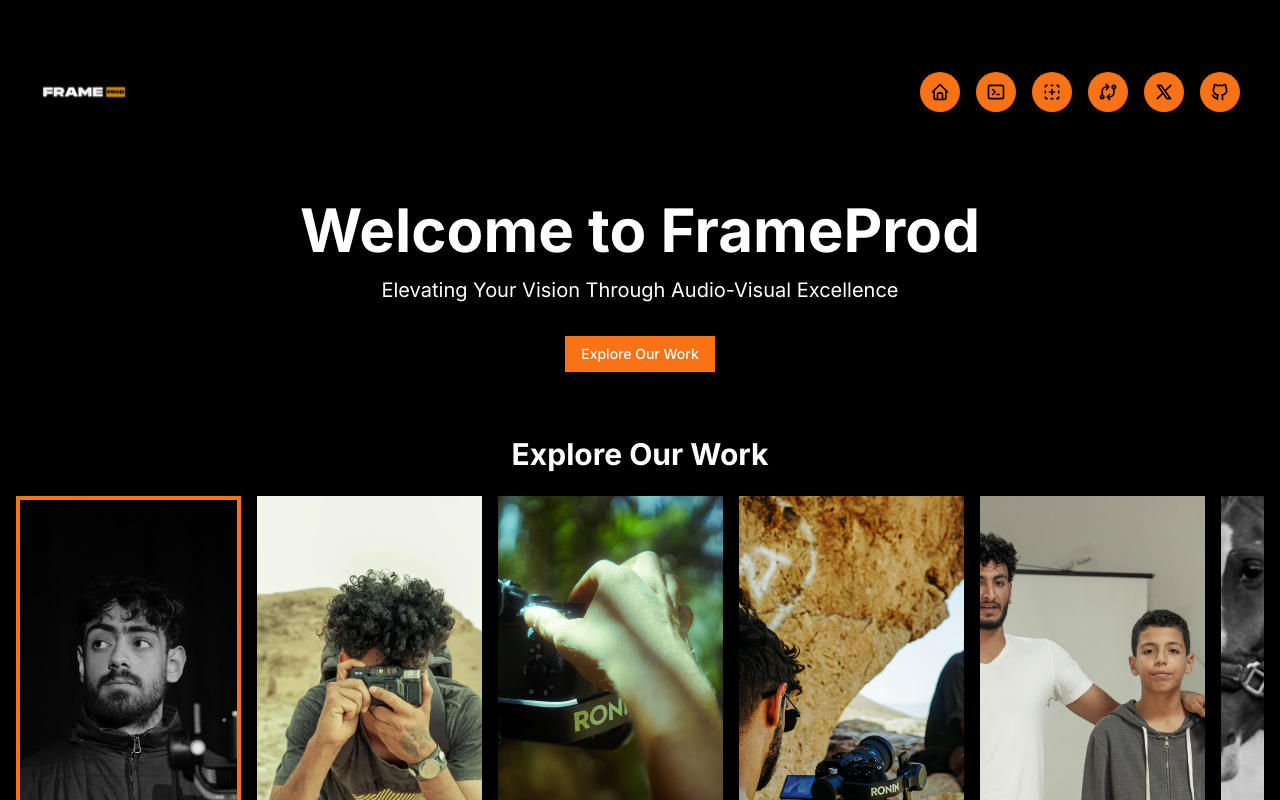
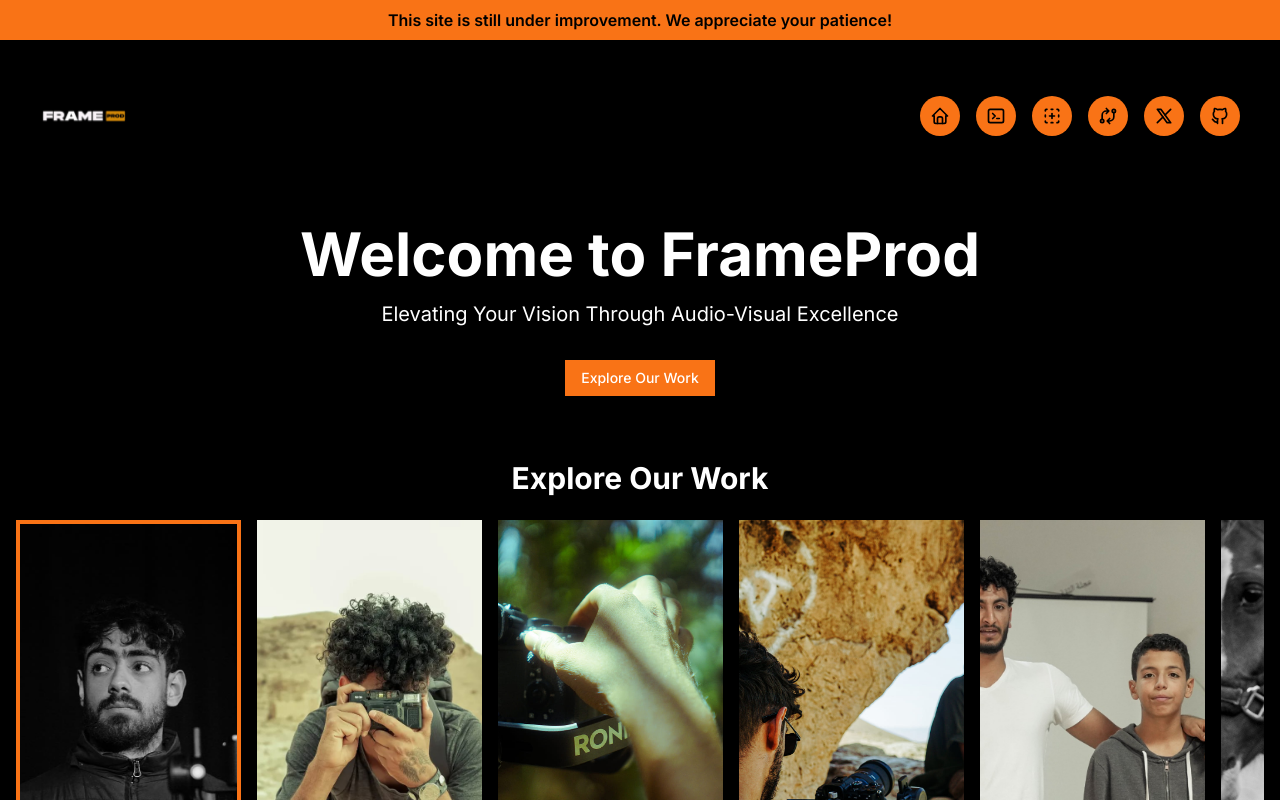
Before and after one commit to AlouiLouai/frame-prod, a Next.js app: page / in a window 1280 px wide. Shown: the top 800 px of the page. Built offline with nearby package versions, Linux system fonts and the light colour scheme.

Commit message:
adding informative bar telling users that this site is still under work

```diff
--- a/src/app/layout.tsx
+++ b/src/app/layout.tsx
@@ -17,7 +17,14 @@ export default function RootLayout({
 }) {
   return (
     <html lang="en">
-      <body className={`${inter.className} bg-black text-white min-h-screen pt-4`}>
+      <body
+        className={`${inter.className} bg-black text-white min-h-screen`}
+      >
+        <div className="bg-orange-500 text-black py-2 text-center">
+          <p className="font-semibold">
+            This site is still under improvement. We appreciate your patience!
+          </p>
+        </div>
         <Navbar />
         <main>{children}</main>
       </body>
```
